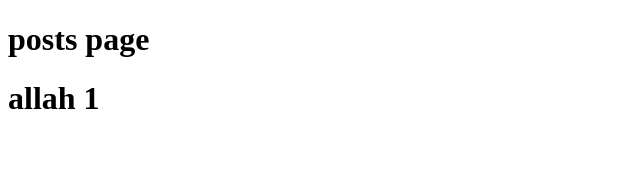
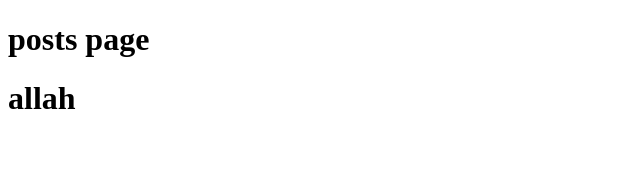
Before and after one commit to RasoulMadani/NuxtJs-VueJs-sandbox, a Nuxt app: page /posts/1 in a window 1280 px wide. Shown: the top 170 px of the page, without its empty margins (0-640 px from the left). Built offline with nearby package versions, Linux system fonts and the light colour scheme.

Commit message:
گرفتن کویری استرینگ در مسیر پویا

```diff
--- a/pages/posts/[id].vue
+++ b/pages/posts/[id].vue
@@ -4,7 +4,7 @@ console.log(router.params);
 </script>
 
 <template>
-<h1>allah {{ router.params.id}}</h1>
+<h1>allah {{ router.query.name}}</h1>
 </template>
 
 <style scoped>
```
